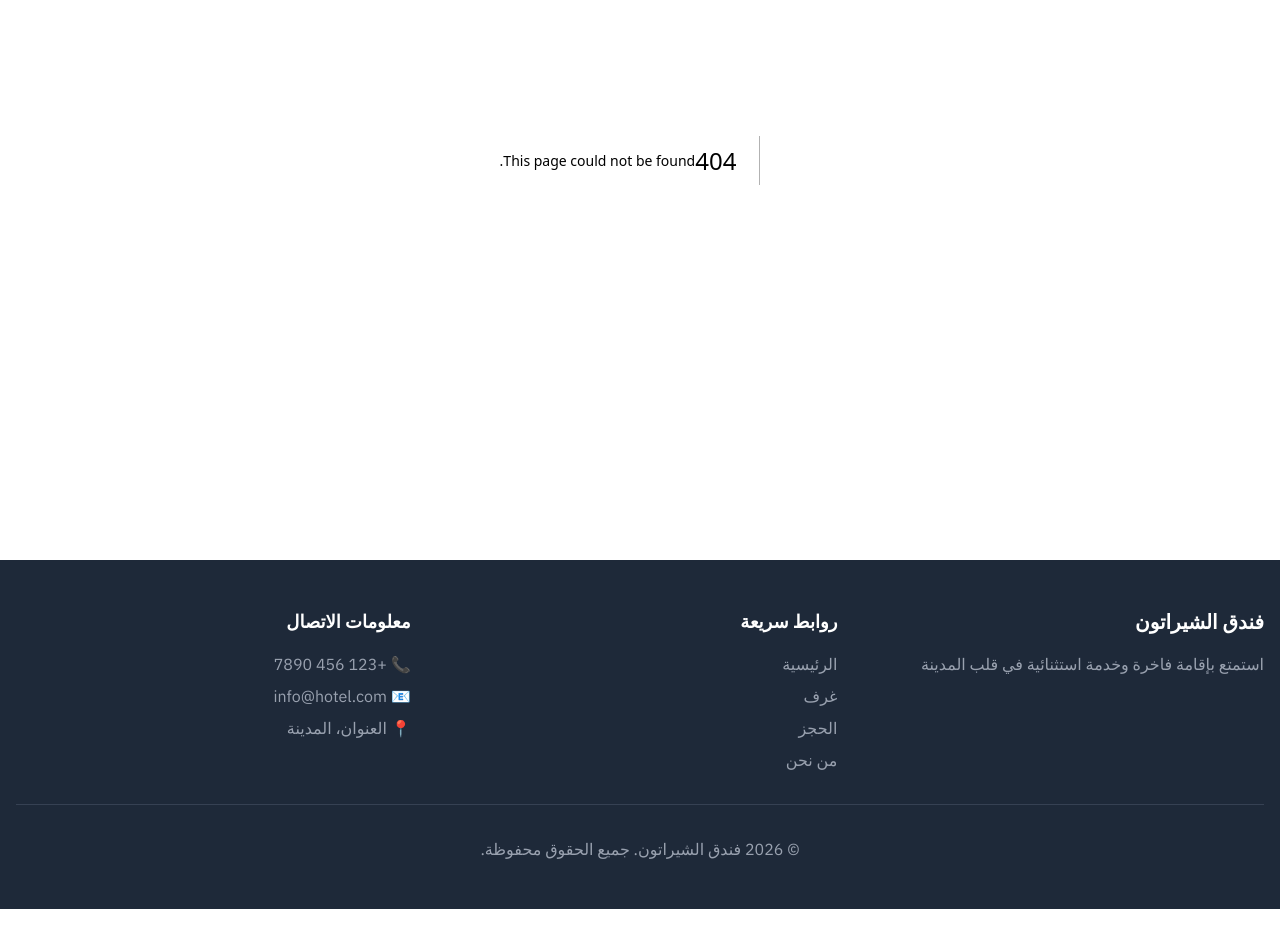
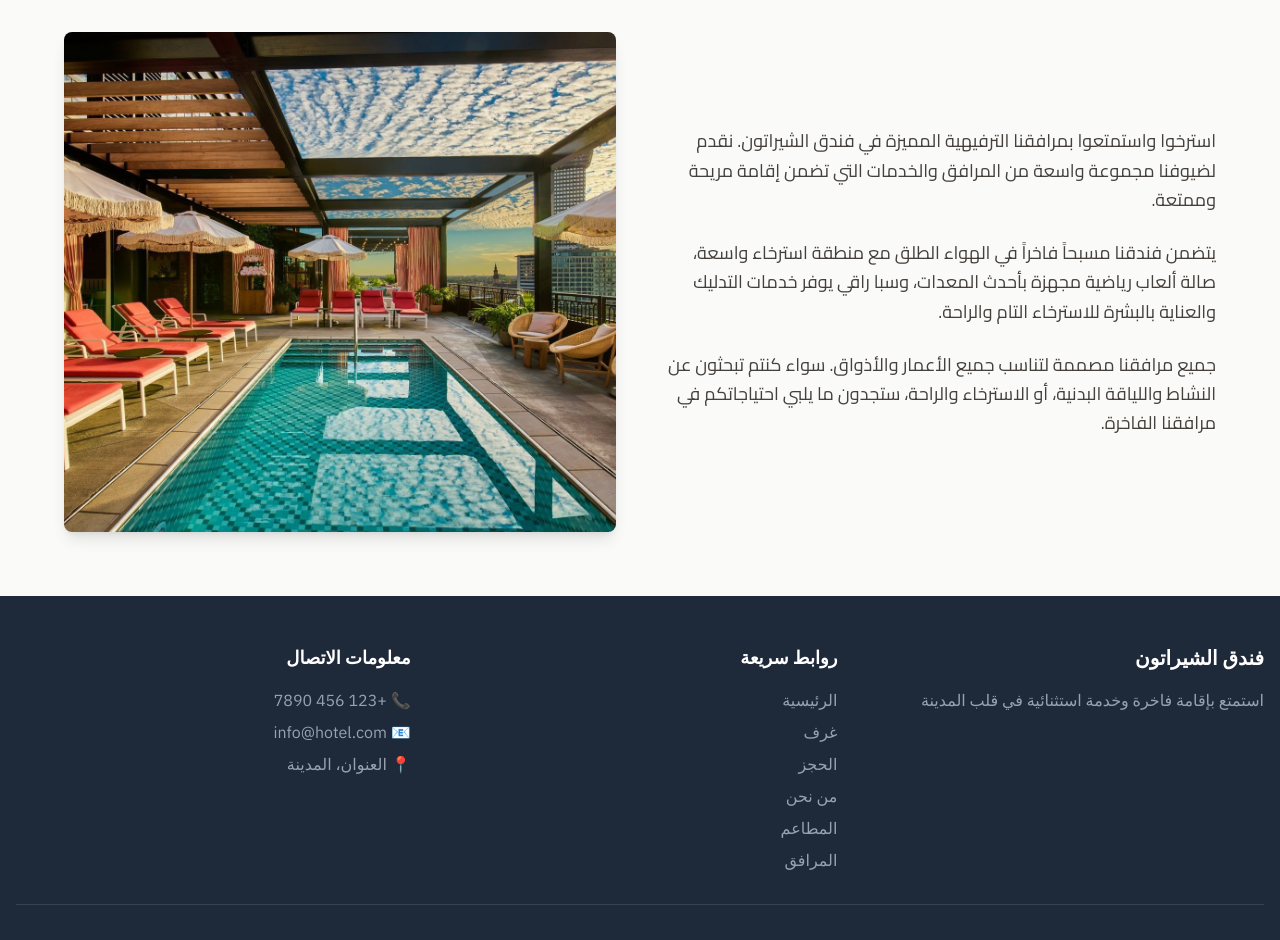
Before and after one commit to Majd933/hotel_project, a Next.js app: page /facilities in a window 1280 px wide. Before the commit this address had no page. Shown: the part 240-1180 px from the top of the page. Before the commit the page ends 1149 px from the top, so only its background shows below. Built offline with nearby package versions, Linux system fonts and the light colour scheme.

Commit message:
Add new links for Restaurants and Facilities in Header and Footer components, and update translations for improved navigation and user experience.

```diff
--- /dev/null
+++ b/src/app/facilities/page.tsx
@@ -0,0 +1,63 @@
+"use client";
+
+import Image from "next/image";
+import { useLanguage } from "@/context/LanguageContext";
+import { getTranslation } from "@/lib/translations";
+
+export default function FacilitiesPage() {
+  const { language } = useLanguage();
+  const t = (key: keyof typeof import("@/lib/translations").translations.ar) =>
+    getTranslation(language, key);
+
+  return (
+    <div className="min-h-screen bg-stone-50">
+      <section className="bg-stone-800 text-white py-20">
+        <div className="container mx-auto px-4">
+          <h1 className={`text-5xl font-bold text-center ${language === "ar" ? "font-cairo" : "font-playfair"}`}>
+            {t("entertainmentSectionTitle")}
+          </h1>
+        </div>
+      </section>
+
+      <section className="container mx-auto px-4 py-16">
+        <div className={`max-w-6xl mx-auto grid md:grid-cols-2 gap-12 items-center ${language === "ar" ? "" : ""}`}>
+          {/* Image */}
+          <div className={`${language === "ar" ? "md:order-2" : "md:order-1"}`}>
+            <div className="relative w-full h-96 md:h-[500px] rounded-lg overflow-hidden shadow-lg">
+              <Image
+                src="/images/pool.jpg"
+                alt={language === "ar" ? "المرافق الترفيهية" : "Entertainment Facilities"}
+                fill
+                className="object-cover"
+                quality={90}
+              />
+            </div>
+          </div>
+
+          {/* Content */}
+          <div className={`${language === "ar" ? "md:order-1 text-right font-cairo" : "md:order-2 text-left"}`}>
+            <div className="space-y-6 text-lg text-stone-700 leading-relaxed">
+              <p>
+                {language === "ar"
+                  ? "استرخوا واستمتعوا بمرافقنا الترفيهية المميزة في فندق الشيراتون. نقدم لضيوفنا مجموعة واسعة من المرافق والخدمات التي تضمن إقامة مريحة وممتعة."
+                  : "Relax and enjoy our distinguished entertainment facilities at Sheraton Hotel. We offer our guests a wide range of facilities and services that ensure a comfortable and enjoyable stay."}
+              </p>
+
+              <p>
+                {language === "ar"
+                  ? "يتضمن فندقنا مسبحاً فاخراً في الهواء الطلق مع منطقة استرخاء واسعة، صالة ألعاب رياضية مجهزة بأحدث المعدات، وسبا راقي يوفر خدمات التدليك والعناية بالبشرة للاسترخاء التام والراحة."
+                  : "Our hotel features a luxurious outdoor pool with a spacious relaxation area, a fully equipped gym with the latest equipment, and an elegant spa offering massage and skincare services for complete relaxation and comfort."}
+              </p>
+
+              <p>
+                {language === "ar"
+                  ? "جميع مرافقنا مصممة لتناسب جميع الأعمار والأذواق. سواء كنتم تبحثون عن النشاط واللياقة البدنية، أو الاسترخاء والراحة، ستجدون ما يلبي احتياجاتكم في مرافقنا الفاخرة."
+                  : "All our facilities are designed to suit all ages and tastes. Whether you're looking for activity and fitness, or relaxation and comfort, you'll find what you need in our luxury facilities."}
+              </p>
+            </div>
+          </div>
+        </div>
+      </section>
+    </div>
+  );
+}
--- a/src/app/home/page.tsx
+++ b/src/app/home/page.tsx
@@ -170,7 +170,7 @@ export default function HomePage() {
           <div className={`max-w-6xl mx-auto grid md:grid-cols-2 gap-12 items-center ${language === "ar" ? "grid-flow-col-dense" : ""}`}>
             {/* Image - Left side (or right in Arabic) */}
             <div className={`${language === "ar" ? "md:order-2" : "md:order-1"}`}>
-              <div className="relative w-full h-80 md:h-96 rounded-lg overflow-hidden shadow-lg">
+              <div className="relative w-full h-96 md:h-[500px] rounded-lg overflow-hidden shadow-lg">
                 <Image
                   src="/images/home-resturant.jpg"
                   alt="Restaurant"
@@ -234,7 +234,7 @@ export default function HomePage() {
 
             {/* Image - Right side (or left in Arabic) */}
             <div className={`${language === "ar" ? "md:order-1" : "md:order-2"}`}>
-              <div className="relative w-full h-80 md:h-96 rounded-lg overflow-hidden shadow-lg">
+              <div className="relative w-full h-96 md:h-[500px] rounded-lg overflow-hidden shadow-lg">
                 <Image
                   src="/images/home-entertainment_facilities.jpg"
                   alt="Entertainment Facilities"
--- a/src/components/Footer.tsx
+++ b/src/components/Footer.tsx
@@ -57,6 +57,22 @@ export default function Footer() {
                   {t("about")}
                 </Link>
               </li>
+              <li>
+                <Link
+                  href="/restaurants"
+                  className="text-gray-400 hover:text-white transition-colors"
+                >
+                  {t("restaurants")}
+                </Link>
+              </li>
+              <li>
+                <Link
+                  href="/facilities"
+                  className="text-gray-400 hover:text-white transition-colors"
+                >
+                  {t("facilities")}
+                </Link>
+              </li>
             </ul>
           </div>
 
--- a/src/components/Header.tsx
+++ b/src/components/Header.tsx
@@ -170,6 +170,28 @@ export default function Header({ hideBookButton = false, forceDarkText = false }
                     {t("about")}
                   </Link>
                   <Link
+                    href="/restaurants"
+                    onClick={() => setIsPagesDropdownOpen(false)}
+                    className={`block w-full px-5 py-3 transition-colors text-lg ${language === "ar" ? "text-right" : "text-left"} ${
+                      isScrolled
+                        ? "text-stone-800 hover:bg-stone-100"
+                        : "text-white hover:bg-white/20"
+                    }`}
+                  >
+                    {t("restaurants")}
+                  </Link>
+                  <Link
+                    href="/facilities"
+                    onClick={() => setIsPagesDropdownOpen(false)}
+                    className={`block w-full px-5 py-3 transition-colors text-lg ${language === "ar" ? "text-right" : "text-left"} ${
+                      isScrolled
+                        ? "text-stone-800 hover:bg-stone-100"
+                        : "text-white hover:bg-white/20"
+                    }`}
+                  >
+                    {t("facilities")}
+                  </Link>
+                  <Link
                     href="/contact"
                     onClick={() => setIsPagesDropdownOpen(false)}
                     className={`block w-full px-5 py-3 transition-colors text-lg ${language === "ar" ? "text-right" : "text-left"} ${
@@ -261,6 +283,28 @@ export default function Header({ hideBookButton = false, forceDarkText = false }
                         {t("about")}
                       </Link>
                       <Link
+                        href="/restaurants"
+                        onClick={() => setIsPagesDropdownOpen(false)}
+                        className={`block w-full text-left px-5 py-3 transition-colors text-lg ${
+                          isScrolled
+                            ? "text-stone-800 hover:bg-stone-100"
+                            : "text-white hover:bg-white/20"
+                        }`}
+                      >
+                        {t("restaurants")}
+                      </Link>
+                      <Link
+                        href="/facilities"
+                        onClick={() => setIsPagesDropdownOpen(false)}
+                        className={`block w-full text-left px-5 py-3 transition-colors text-lg ${
+                          isScrolled
+                            ? "text-stone-800 hover:bg-stone-100"
+                            : "text-white hover:bg-white/20"
+                        }`}
+                      >
+                        {t("facilities")}
+                      </Link>
+                      <Link
                         href="/contact"
                         onClick={() => setIsPagesDropdownOpen(false)}
                         className={`block w-full text-left px-5 py-3 transition-colors text-lg ${
--- a/src/lib/translations.ts
+++ b/src/lib/translations.ts
@@ -7,6 +7,8 @@ export const translations = {
     booking: "الحجز",
     about: "من نحن",
     contact: "اتصل بنا",
+    restaurants: "المطاعم",
+    facilities: "المرافق",
     hotelName: "فندق الشيراتون",
 
     // Home Page
@@ -37,7 +39,7 @@ export const translations = {
     roomsSectionDescription: "اختر من بين مجموعتنا المتنوعة من الغرف الفاخرة والأجنحة الراقية. كل غرفة مصممة بعناية لتوفر أقصى درجات الراحة والأناقة.",
     viewRooms: "عرض الغرف",
 
-    restaurantsSectionTitle: "المطاعم والحانات",
+    restaurantsSectionTitle: "المطاعم",
     restaurantsSectionDescription: "استمتع بأفضل الأطباق من أشهر المطابخ العالمية في مطاعمنا الراقية. نقدم تجربة طعام استثنائية مع أجواء راقية.",
     viewRestaurants: "عرض المطاعم",
 
@@ -154,6 +156,8 @@ export const translations = {
     booking: "Booking",
     about: "About",
     contact: "Contact",
+    restaurants: "Restaurants",
+    facilities: "Facilities",
     hotelName: "Sheraton Hotel",
 
     // Home Page
@@ -184,7 +188,7 @@ export const translations = {
     roomsSectionDescription: "Choose from our diverse collection of luxury rooms and elegant suites. Each room is carefully designed to provide maximum comfort and elegance.",
     viewRooms: "View Rooms",
 
-    restaurantsSectionTitle: "Restaurants & Bars",
+    restaurantsSectionTitle: "Restaurants",
     restaurantsSectionDescription: "Enjoy the finest dishes from the world's most famous cuisines in our elegant restaurants. We offer an exceptional dining experience with sophisticated atmosphere.",
     viewRestaurants: "View Restaurants",
 
```
